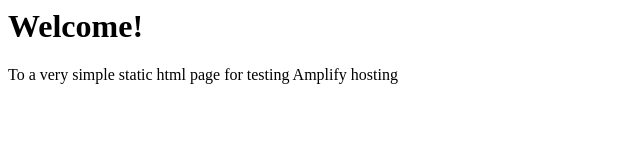
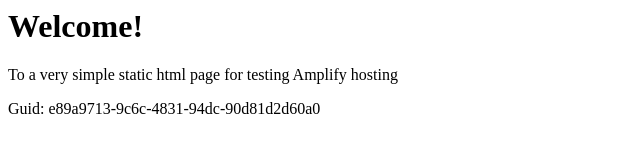
Before and after one commit to aws-aemilia-cdg/Github-PR-Commit-Integration-Test-DoNotTouch-Gith-OKSLNVO2-v1-prod-eu-west-3, a website: page src/index.html in a window 1280 px wide. Shown: the whole page, without its empty margins (0-640 px from the left). Drawn offline with Linux system fonts and the light colour scheme.

Commit message:
commit from integ tests

```diff
--- a/src/index.html
+++ b/src/index.html
@@ -1,3 +1,5 @@
+
+
 <html lang="en">
 
 <head>
@@ -10,6 +12,6 @@
 <body>
     <h1>Welcome!</h1>
     <p>To a very simple static html page for testing Amplify hosting</p>
-</body>
+    <p>Guid: e89a9713-9c6c-4831-94dc-90d81d2d60a0</p></body>
 
 </html>
```
